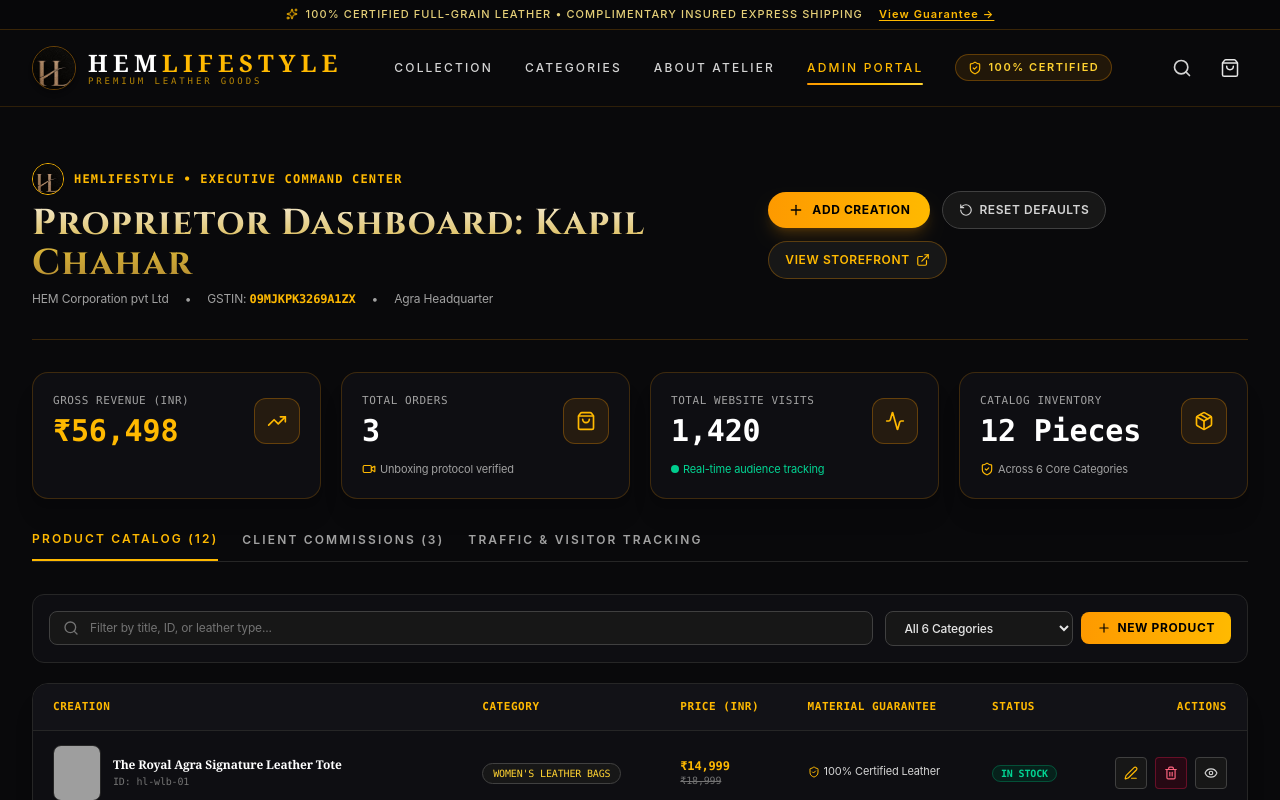
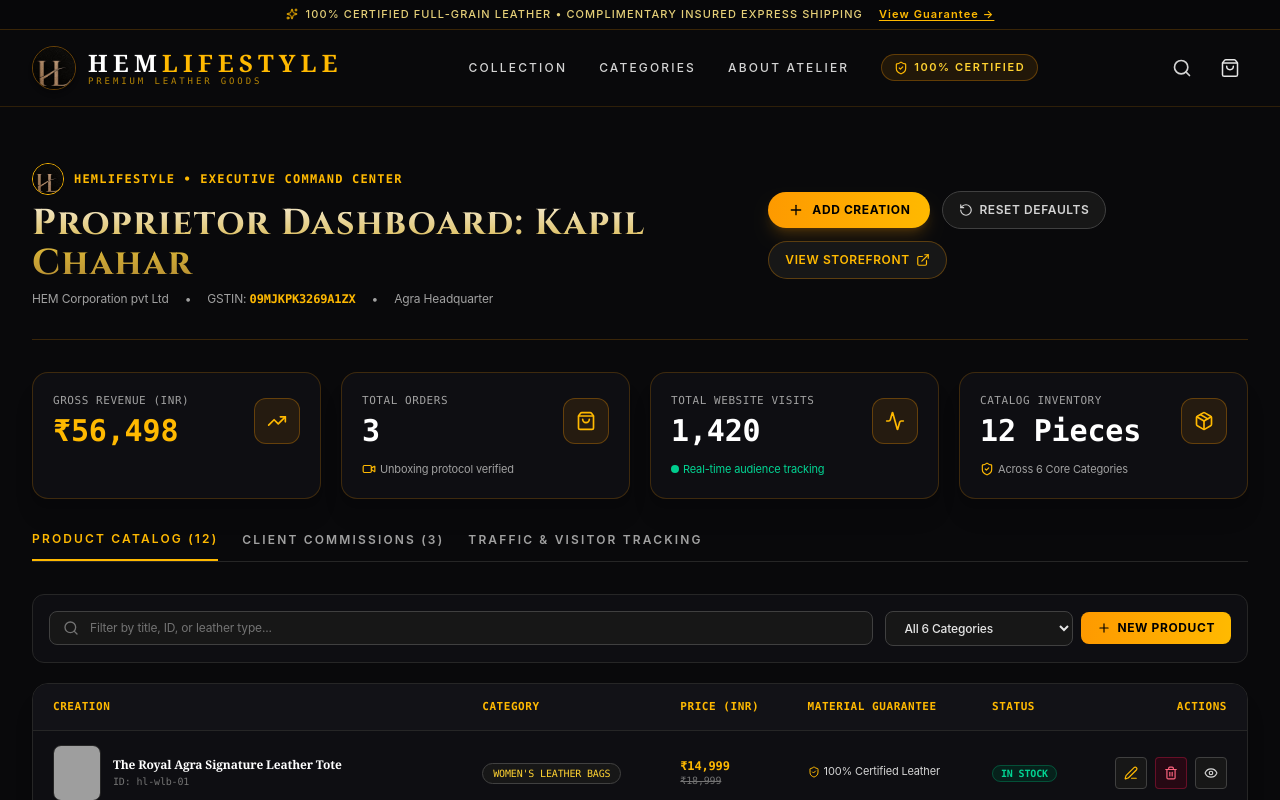
Before and after one commit to hemcorporationpvtltd-dev/business, a Next.js app: page /admin in a window 1280 px wide. Shown: the top 800 px of the page. Built offline with nearby package versions, Linux system fonts and the light colour scheme; grey boxes are pictures that could not be loaded; a web font is replaced by a local one.

Commit message:
update product grid to 2 coloumns for mobile

```diff
--- a/app/page.tsx
+++ b/app/page.tsx
@@ -297,7 +297,7 @@
             </button>
           </div>
         ) : (
-          <div className="grid grid-cols-1 sm:grid-cols-2 lg:grid-cols-3 xl:grid-cols-4 gap-6">
+          <div className="grid grid-cols-2 sm:grid-cols-2 lg:grid-cols-3 xl:grid-cols-4 gap-6">
             {filteredProducts.map((product) => (
               <ProductCard key={product.id} product={product} />
             ))}
--- a/components/Navbar.tsx
+++ b/components/Navbar.tsx
@@ -30,7 +30,7 @@
     { name: "Collection", href: "/#shop" },
     { name: "Categories", href: "/#categories" },
     { name: "About Atelier", href: "/about" },
-    { name: "Admin Portal", href: "/admin" },
+
   ];
 
   const isLinkActive = (href: string) => {
```
